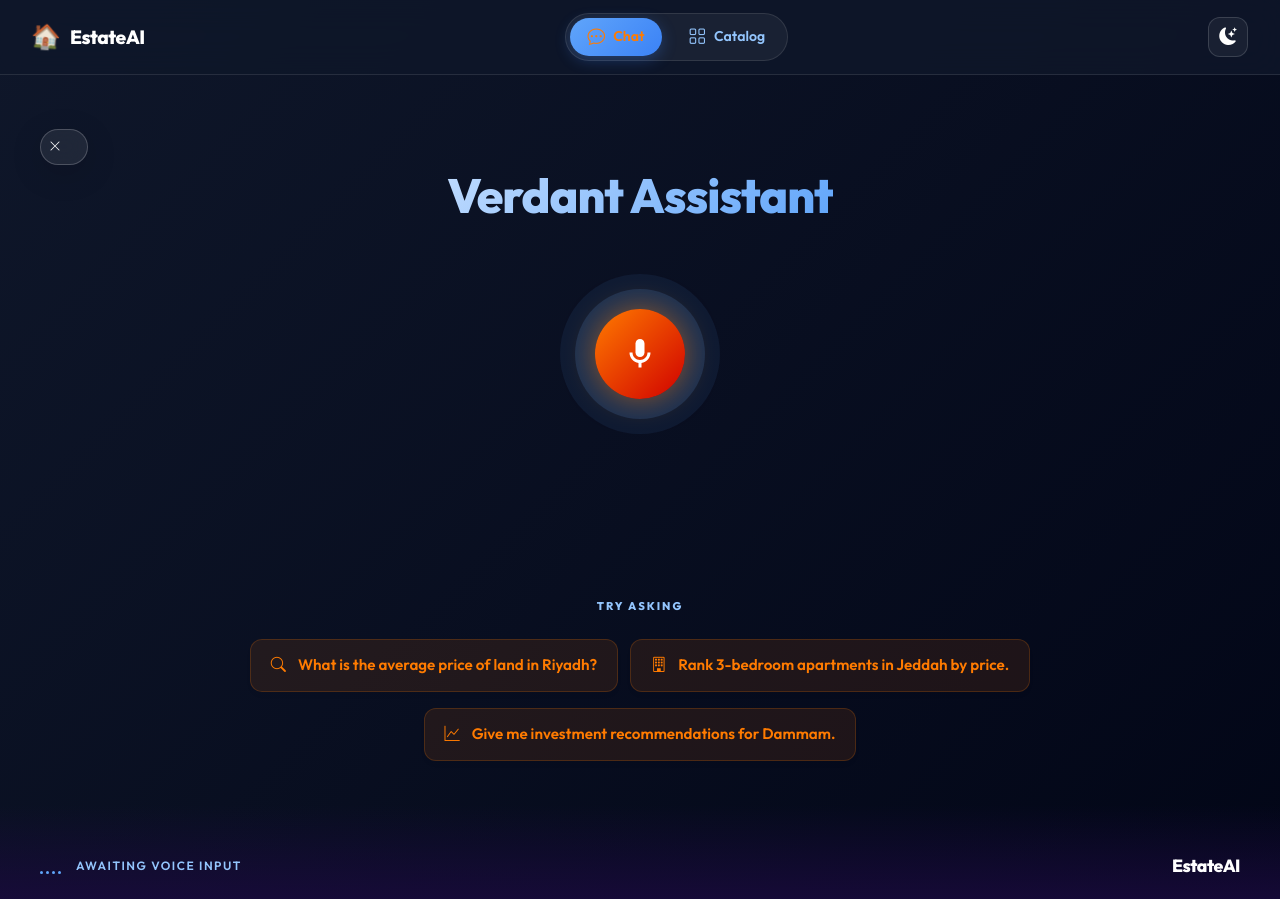
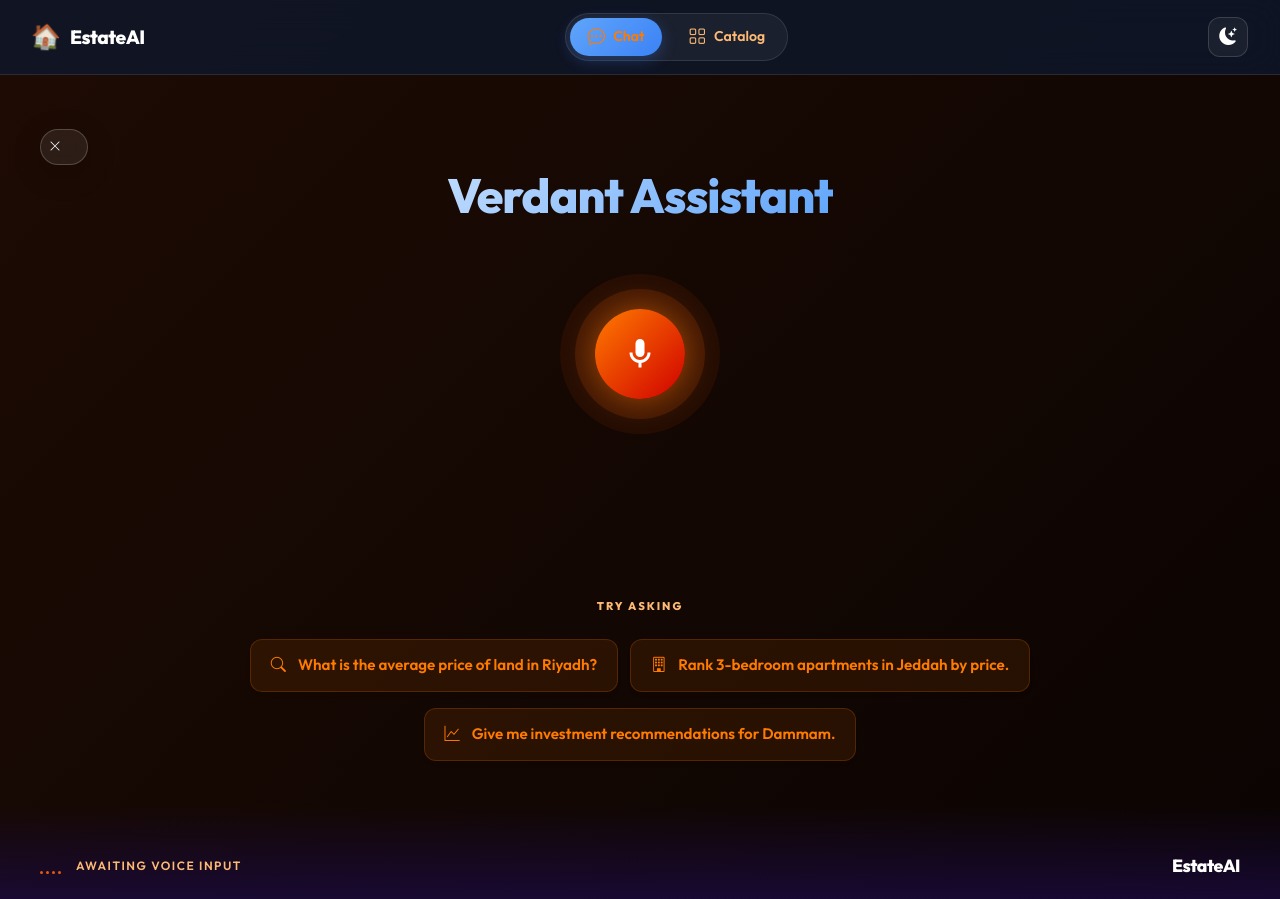
Before and after one commit to blackeagle686/real_state_ai, a FastAPI app: page /?start=chat in a window 1280 px wide. Run offline with FastAPI, Linux system fonts and the light colour scheme; parts of the project's set-up code (start-up, migrations or seed data) failed here and were passed over.

Commit message:
Auto-sync update from assistant

```diff
--- a/backend/static/style.css
+++ b/backend/static/style.css
@@ -3,32 +3,32 @@
 ======================================== */
 :root {
     /* Brand Colors */
-    --purple-start: #60a5fa;
-    --purple-mid: #3b82f6;
-    --blue-end: #1d4ed8;
-    --accent-violet: #93c5fd;
-    --accent-blue: #60a5fa;
+    --orange-start: #ff7b00;
+    --orange-mid: #ea580c;
+    --red-end: #b91c1c;
+    --accent-orange: #fb923c;
+    --accent-red: #ef4444;
 
     /* Chat / UI Colors */
-    --bg-dark: #0f172a;
-    --bg-gradient-top: #0f172a;
-    --bg-gradient-bottom: #020617;
-    --green-primary: #60a5fa;
-    --green-glow: rgba(96, 165, 250, 0.35);
-    --green-button: #3b82f6;
+    --bg-dark: #1e0b04;
+    --bg-gradient-top: #1e0b04;
+    --bg-gradient-bottom: #0a0402;
+    --green-primary: #ea580c;
+    --green-glow: rgba(234, 88, 12, 0.35);
+    --green-button: #ff7b00;
     --text-main: #ffffff;
-    --text-muted: #93c5fd;
+    --text-muted: #fdba74;
     --chip-bg: rgba(255, 255, 255, 0.08);
     --chip-border: rgba(255, 255, 255, 0.14);
     --mic-icon-color: #ffffff;
-    --chat-bg: rgba(15, 23, 42, 0.94);
-    --chat-border: rgba(96, 165, 250, 0.2);
+    --chat-bg: rgba(30, 11, 4, 0.94);
+    --chat-border: rgba(234, 88, 12, 0.2);
     --chat-shadow: rgba(0,0,0,0.8);
-    --bot-msg-bg: rgba(96, 165, 250, 0.08);
+    --bot-msg-bg: rgba(234, 88, 12, 0.08);
     --bot-msg-border: transparent;
-    --table-bg: rgba(15, 23, 42, 0.2);
+    --table-bg: rgba(30, 11, 4, 0.2);
     --table-th-bg: rgba(255,255,255,0.05);
-    --form-bg: rgba(15, 23, 42, 0.3);
+    --form-bg: rgba(30, 11, 4, 0.3);
     --input-bg: rgba(255,255,255,0.08);
     --input-focus-bg: rgba(255,255,255,0.14);
     --input-color: white;
```
Also changed, not shown: other parts of backend/static/style.css (+21 -21 lines).
